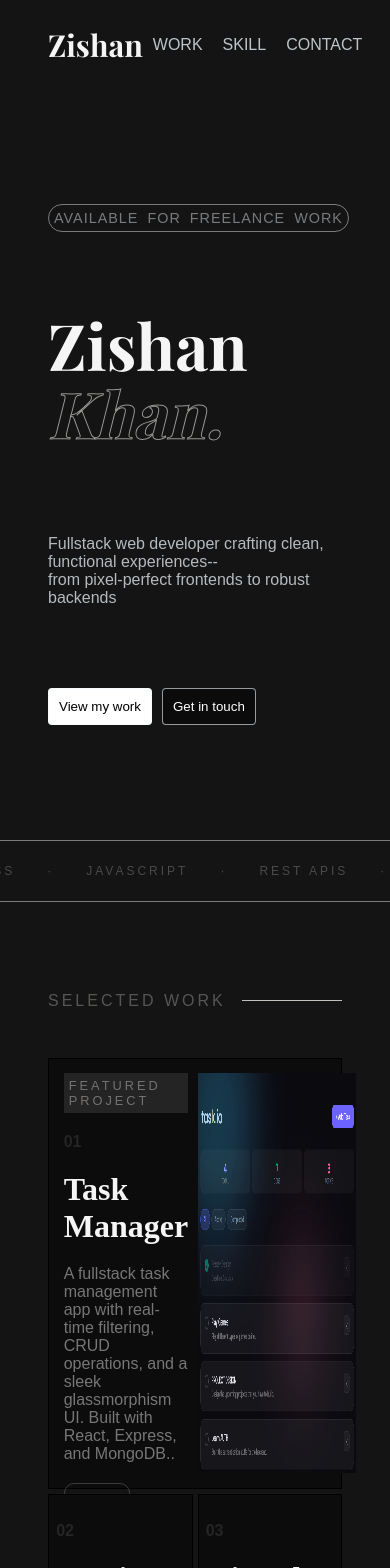
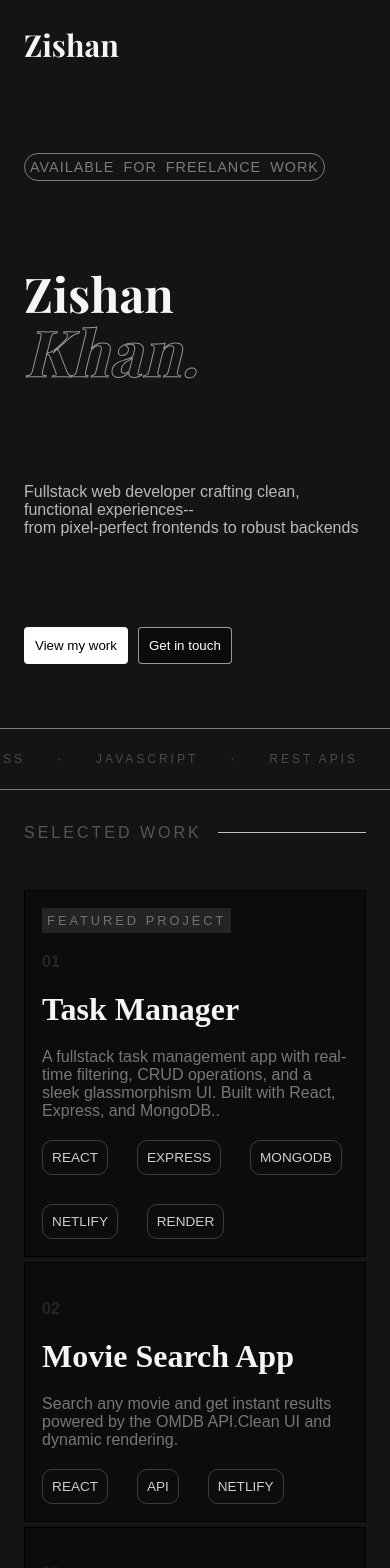
Before and after one commit to zishanx/Portfolio, a React (Vite) app: page / in a window 390 px wide. Shown: the top 1568 px of the page. Built offline with nearby package versions, Linux system fonts and the light colour scheme; a web font is replaced by a local one.

Commit message:
Responsive

```diff
--- a/src/App.jsx
+++ b/src/App.jsx
@@ -9,7 +9,7 @@ import Footer from "./components/Footer"
 
 export default function App(){
 return(
-  <div className="body">
+  <div>
       <Navbar></Navbar>
       <Hero></Hero>
       <Marquee></Marquee>
--- a/src/components/Footer.jsx
+++ b/src/components/Footer.jsx
@@ -1,6 +1,6 @@
 export default function Footer(){
     return(
-        <div id="footer" className="section footer">
+        <div id="footer" className=" footer">
             <div className="copyright">© 2026 Zishan Khan</div>
             <div className="Socials">
                 <ul className="social-list">
--- a/src/index.css
+++ b/src/index.css
@@ -8,14 +8,17 @@ body {
     /* padding: 0 5vw; */
     background: #000000eb;
     color: whitesmoke;
-
 }
 
-html{
+.body {
+    min-height: 100vh;
+}
+
+html {
     scroll-behavior: smooth;
 }
 
-a{
+a {
     color: #f0f8ffc6;
     text-decoration: none;
 }
@@ -121,9 +124,11 @@ a{
     background-color: white;
     color: black;
 }
-.view-btn>a{
-color: black;
+
+.view-btn>a {
+    color: black;
 }
+
 .marquee-container {
     width: 100%;
     height: 60px;
@@ -297,12 +302,11 @@ color: black;
 }
 
 .footer {
-    padding-bottom: 0;
-    padding-top:0;
+    padding: 2rem 3rem;
     display: flex;
     justify-content: space-between;
     align-items: center;
-    height: 15vh;
+    min-height: 15vh;
     border-top: 1px solid #8b8686a8;
 }
 
@@ -326,3 +330,52 @@ color: black;
 .copyright {
     color: #8b8686a8;
 }
+
+
+@media (max-width:768px) {
+    .navbar {
+        padding: 1.5rem 1.5rem;
+    }
+
+    .nav-links {
+        display: none;
+    }
+
+    .hero {
+        padding: 4rem 1.5rem 3rem;
+    }
+
+    .header {
+        font-size: 3rem;
+    }
+
+
+    .projects {
+
+        display: flex;
+        flex-direction: column;
+
+    }
+
+    .feat-img {
+        display: none;
+    }
+
+    .section {
+        padding: 1.5rem 1.5rem;
+    }
+
+    body {
+        overflow-x: hidden;
+    }
+
+    .footer {
+        display: flex;
+        flex-direction: column;
+        gap: 1rem;
+        text-align: center;
+        padding: 2rem 1.5rem;
+        height: auto;
+        min-height: unset;
+    }
+}
```
